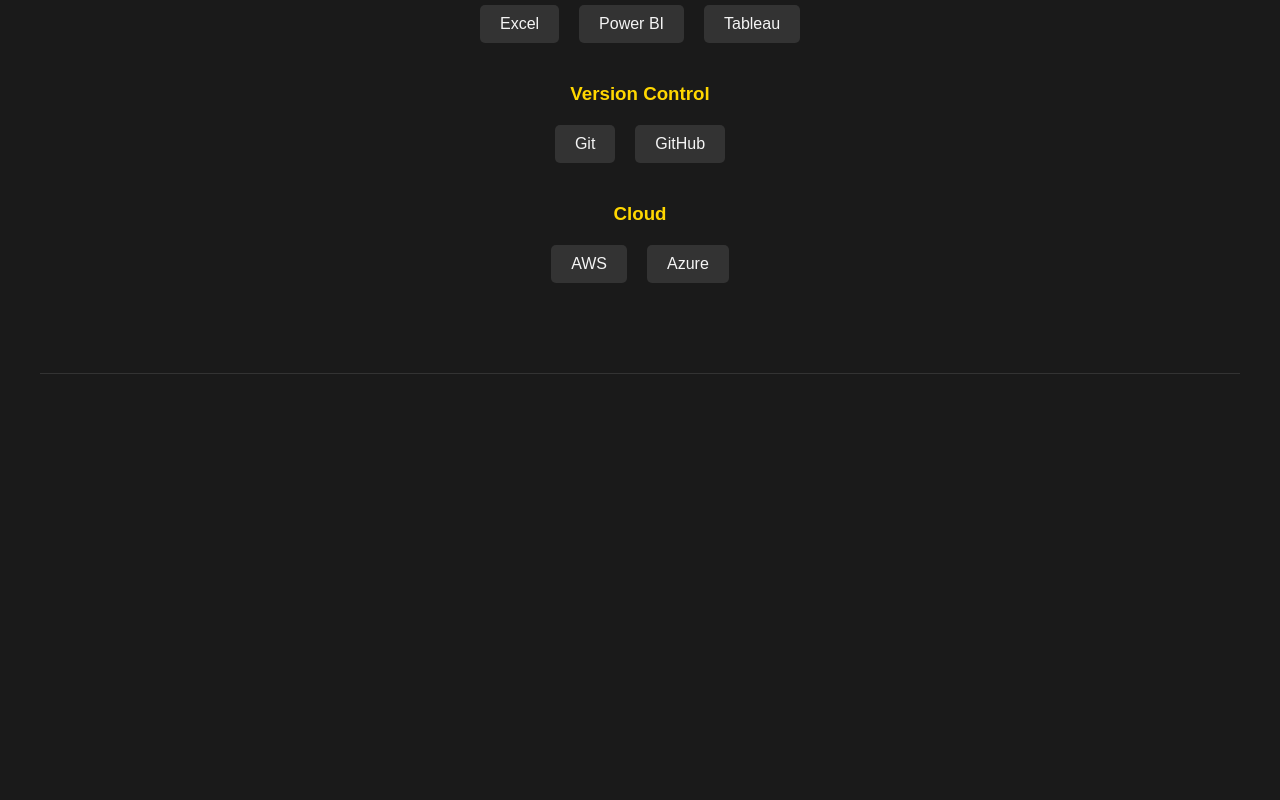
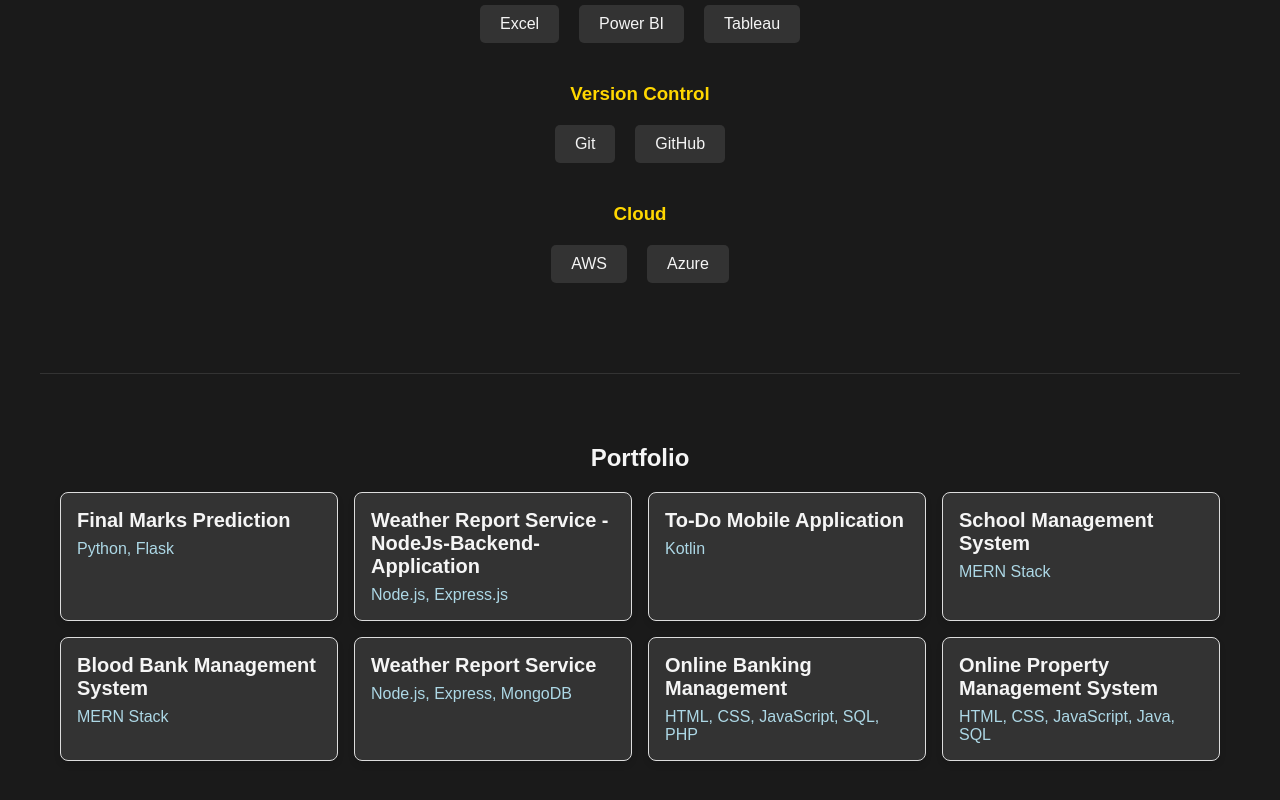
Before and after one commit to imthadh-ahamed/ImthadhAhamed-Portfolio, a React (Create React App) app in the folder frontend/: page / in a window 1280 px wide. Shown: the part 1801-2601 px from the top of the page. Before the commit the page ends 2175 px from the top, so only its background shows below. Built offline with nearby package versions, Linux system fonts and the light colour scheme.

Commit message:
Finish the Portfolio component

```diff
--- a/frontend/src/App.js
+++ b/frontend/src/App.js
@@ -3,6 +3,7 @@
 import Home from './components/Home'
 import About from './components/About'
 import Skills from './components/Skills'
+import Portfolio from './components/Portfolio'
 
 function App() {
   return (
@@ -11,6 +12,7 @@
       <Home />
       <About />
       <Skills />
+      <Portfolio />
 
     </div>
   )
--- /dev/null
+++ b/frontend/src/components/Portfolio.js
@@ -0,0 +1,65 @@
+import React from "react";
+import "../styles/styles.css";
+
+function Portfolio() {
+  const projects = [
+    {
+      title: "Final Marks Prediction",
+      link: "https://github.com/imthadh-ahamed/Marks-Prediction-Machine-Learning-Project.git",
+      technologies: "Python, Flask",
+    },
+    {
+      title: "Weather Report Service - NodeJs-Backend-Application",
+      link: "https://github.com/imthadh-ahamed/NodeJs-Backend-Application.git",
+      technologies: "Node.js, Express.js",
+    },
+    {
+      title: "To-Do Mobile Application",
+      link: "https://github.com/imthadh-ahamed/Todo-App.git",
+      technologies: "Kotlin",
+    },
+    {
+      title: "School Management System",
+      link: "https://github.com/imthadh-ahamed/School-Event-Management",
+      technologies: "MERN Stack",
+    },
+    {
+      title: "Blood Bank Management System",
+      link: "https://github.com/imthadh-ahamed/Blood-bank-MS",
+      technologies: "MERN Stack",
+    },
+    {
+      title: "Weather Report Service",
+      link: "https://github.com/imthadh-ahamed/NodeJs-Backend-Application",
+      technologies: "Node.js, Express, MongoDB",
+    },
+    {
+      title: "Online Banking Management",
+      link: "https://github.com/imthadh-ahamed/Online-Banking-Management",
+      technologies: "HTML, CSS, JavaScript, SQL, PHP",
+    },
+    {
+      title: "Online Property Management System",
+      link: "https://github.com/imthadh-ahamed/-Online-Property-Management-System",
+      technologies: "HTML, CSS, JavaScript, Java, SQL",
+    },
+  ];
+
+  return (
+    <section id="portfolio" className="portfolio">
+      <h2>Portfolio</h2>
+      <div className="portfolio-grid">
+        {projects.map((project) => (
+          <div key={project.title} className="portfolio-item">
+            <a href={project.link} target="_blank" rel="noopener noreferrer">
+              <h3>{project.title}</h3>
+              <p>{project.technologies}</p>
+            </a>
+          </div>
+        ))}
+      </div>
+    </section>
+  );
+}
+
+export default Portfolio;
--- a/frontend/src/components/Skills.js
+++ b/frontend/src/components/Skills.js
@@ -21,7 +21,11 @@
       "Flask",
       "PHP",
     ],
-    Databases: ["MySQL", "SQLite", "MongoDB"],
+    "Databases": [
+      "MySQL",
+      "SQLite",
+      "MongoDB"
+    ],
     "IDEs and ICEs": [
       "Visual Studio Code",
       "PyCharm",
@@ -32,9 +36,19 @@
       "Jupyter Notebook",
       "Google Colab",
     ],
-    "Data Analysis and Visualization": ["Excel", "Power BI", "Tableau"],
-    "Version Control": ["Git", "GitHub"],
-    Cloud: ["AWS", "Azure"],
+    "Data Analysis and Visualization": [
+      "Excel",
+      "Power BI",
+      "Tableau"
+    ],
+    "Version Control": [
+      "Git",
+      "GitHub"
+    ],
+    Cloud: [
+      "AWS",
+      "Azure"
+    ],
   };
 
   return (
--- a/frontend/src/styles/styles.css
+++ b/frontend/src/styles/styles.css
@@ -171,15 +171,44 @@
     text-decoration: underline;
 }
 
-.portfolio-grid {
-    display: grid;
-    grid-template-columns: repeat(auto-fill, minmax(200px, 1fr));
-    gap: 20px;
+.portfolio h2 {
+    text-align: center;
+    margin-bottom: 20px;
 }
 
-.portfolio-item img {
-    width: 100%;
-    border-radius: 5px;
+.portfolio-grid {
+  display: grid;
+  grid-template-columns: repeat(auto-fill, minmax(250px, 1fr));
+  gap: 1rem;
+}
+
+.portfolio-item {
+  background: #333;
+  border: 1px solid #ddd;
+  padding: 1rem;
+  border-radius: 8px;
+  box-shadow: 0 4px 6px rgba(0, 0, 0, 0.1);
+  transition: transform 0.2s ease, box-shadow 0.2s ease;
+}
+
+.portfolio-item:hover {
+  transform: translateY(-5px);
+  box-shadow: 0 8px 12px rgba(0, 0, 0, 0.2);
+}
+
+.portfolio-item h3 {
+  margin: 0 0 0.5rem;
+  font-size: 1.25rem;
+}
+
+.portfolio-item p {
+  margin: 0;
+  color: lightblue;
+}
+
+.portfolio-item a {
+  text-decoration: none;
+  color: inherit;
 }
 
 .experience-item {
```
Also changed, not shown: frontend/src/images/Blood Bank.jpeg (added).
